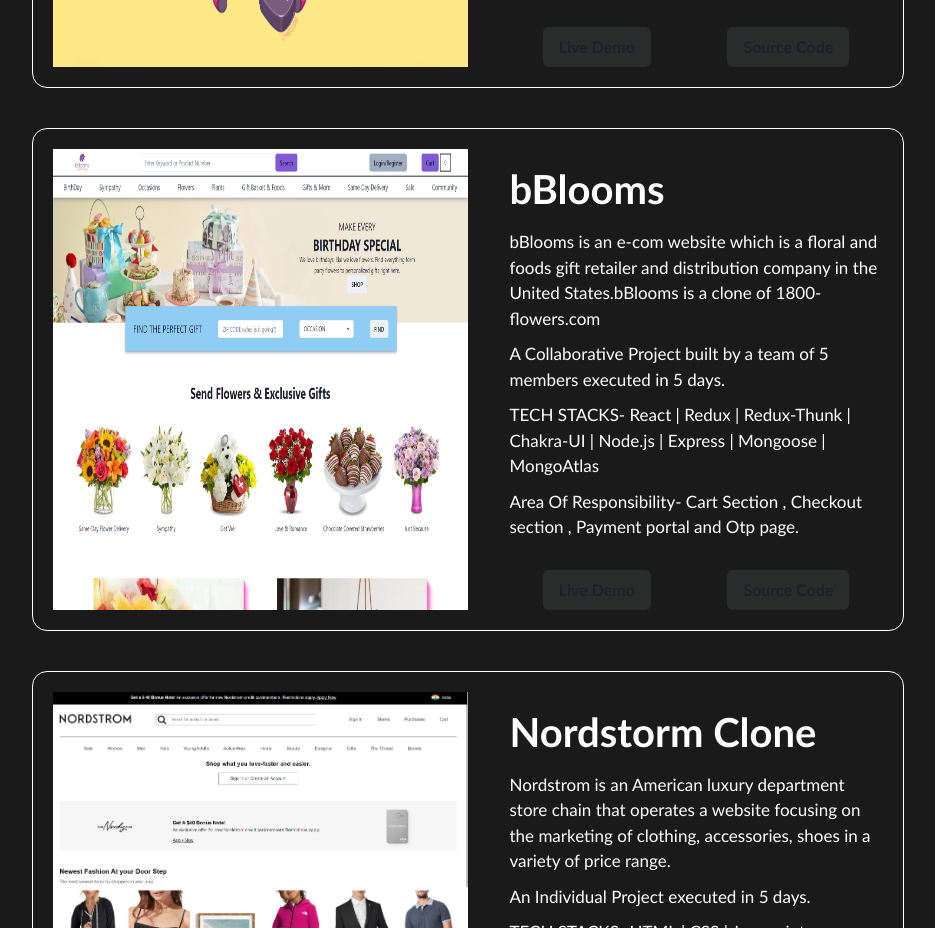
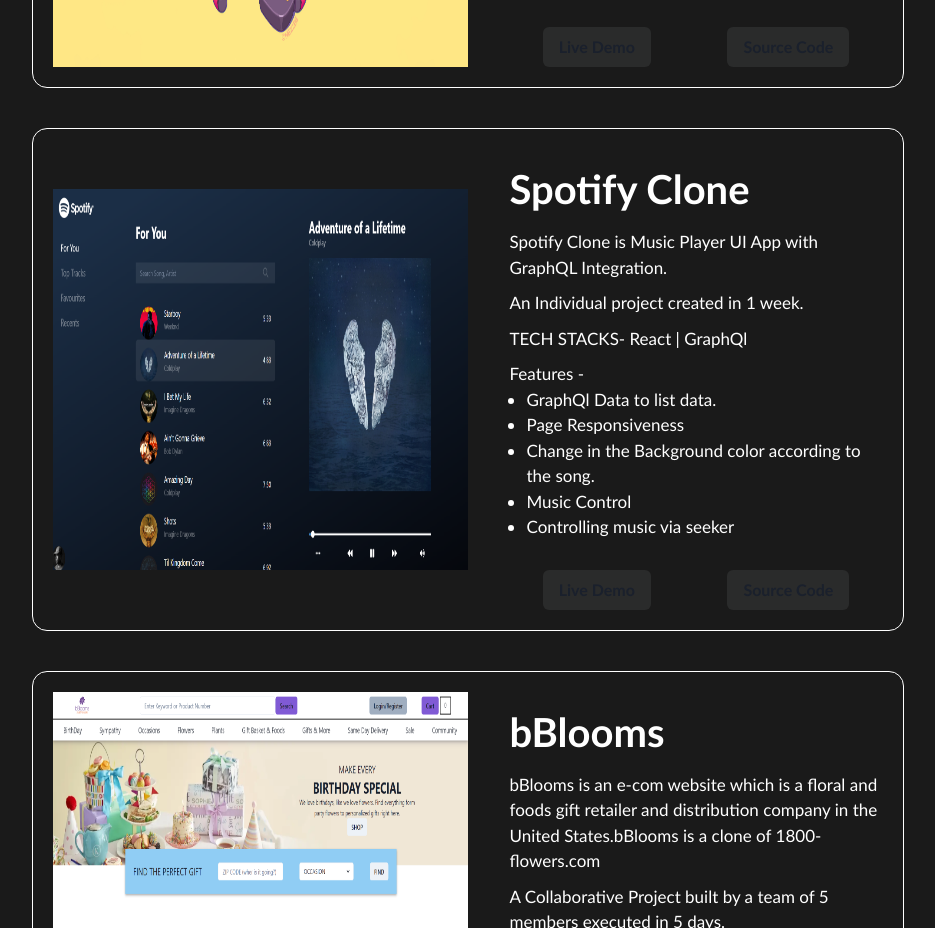
Before and after one commit to swati082001/swati082001.github.io, a React (Create React App) app: page / in a window 1280 px wide. Shown: the part 3120-4048 px from the top of the page, without its empty margins (172-1107 px from the left). Built offline with nearby package versions, Linux system fonts and the light colour scheme.

Commit message:
added a new project

```diff
--- a/src/Components/PROJECTS/projects.jsx
+++ b/src/Components/PROJECTS/projects.jsx
@@ -1,11 +1,12 @@
-import { Box ,Image,Text,Flex,Button} from '@chakra-ui/react';
+import { Box ,Image,Text,Flex,Button, UnorderedList, ListItem} from '@chakra-ui/react';
 import React from 'react'
 import Styles from "./projects.module.css";
 import logo from "./Nordstrom.png";
 import image from "./reliance.png";
 import logo2 from "./TRADEMART.png";
 import image2 from "./bBlooms.png";
-import image3 from "./TravelSphere.png"
+import image3 from "./TravelSphere.png";
+import second from "./second.png";
 import games from "./games.png"
 import {Link} from "@chakra-ui/react";
 import { Fade } from "react-awesome-reveal";
@@ -40,6 +41,40 @@
                 </Flex>
             </Box>
             </Fade>
+
+             {/* spotify clone */}
+             <Fade direction='left' cascade>
+            <Box w={{base:"95%",sm:"90%",md:"90%",lg:"90%"}} margin={"auto"} p={5} mt={{base:"50px",sm:"50px",md:"50px",lg:"40px"}} h="auto" border="1px solid white" borderRadius="15px">
+                <Flex direction={{base:"column",sm:"column",md:"column",lg:"row"}} justifyContent="space-between" gap={{base:"10px"}}>
+
+                 <Image w={{sm:"100%",md:"100%",lg:"50%"}} m={{sm:"40px 40px 40px 0px",md:"40px 0px 40px 0px"}} src={second} alt="" />
+                 <Box w={{sm:"90%",md:'90%',lg:'45%'}}>
+                    <Text textStyle="AboutSubHead" mt={{sm:"10px",md:'10px',lg:'10px'}}>Spotify Clone</Text>
+                    <Text textStyle="AboutPara">Spotify Clone is Music Player UI App with GraphQL Integration.</Text>
+                    <Text textStyle="AboutPara">An Individual project created in 1 week.</Text>
+
+                    <Text textStyle="AboutPara">TECH STACKS- React | GraphQl </Text>
+
+                    <Text textStyle="AboutPara">
+                        Features -
+                        <UnorderedList>
+                            <ListItem>GraphQl Data to list data.</ListItem>
+                            <ListItem>Page Responsiveness</ListItem>
+                            <ListItem>Change in the Background color according to the song.</ListItem>
+                            <ListItem>Music Control</ListItem>
+                            <ListItem>Controlling music via seeker</ListItem>
+                        </UnorderedList>
+                         </Text>
+                    <Flex justifyContent="space-around" direction={{base:"column",sm:"row",md:"row",lg:"row"}} gap={{base:"10px"}} mt="30px">
+                    <Link href='https://swati-minispotify.netlify.app/' target="_blank"><Button bgColor="#2a2b2b" _hover={{color:"#2a2b2b", backgroundColor:"white"}} textDecoration={"none"} >Live Demo</Button></Link>
+                    <Link href='https://github.com/swati082001/Samespace' target="_blank"><Button bgColor="#2a2b2b" _hover={{color:"#2a2b2b", backgroundColor:"white"}} textDecoration={"none"}>Source Code</Button></Link>
+                    </Flex>
+                 </Box>
+
+                </Flex>
+            </Box>
+            </Fade>
+
 
             {/* bBlooms */}
             <Fade direction='left' cascade>
```
Also changed, not shown: src/Components/PROJECTS/second.png (added).
